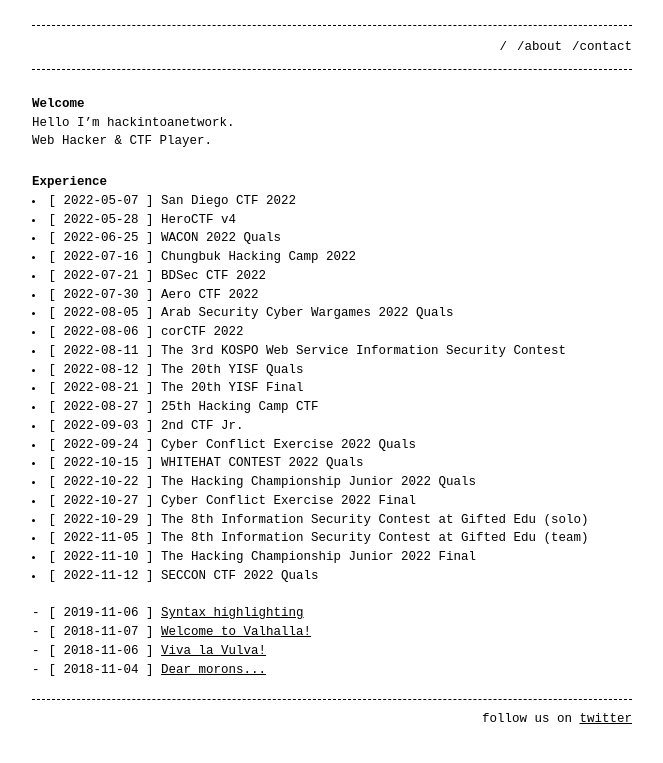
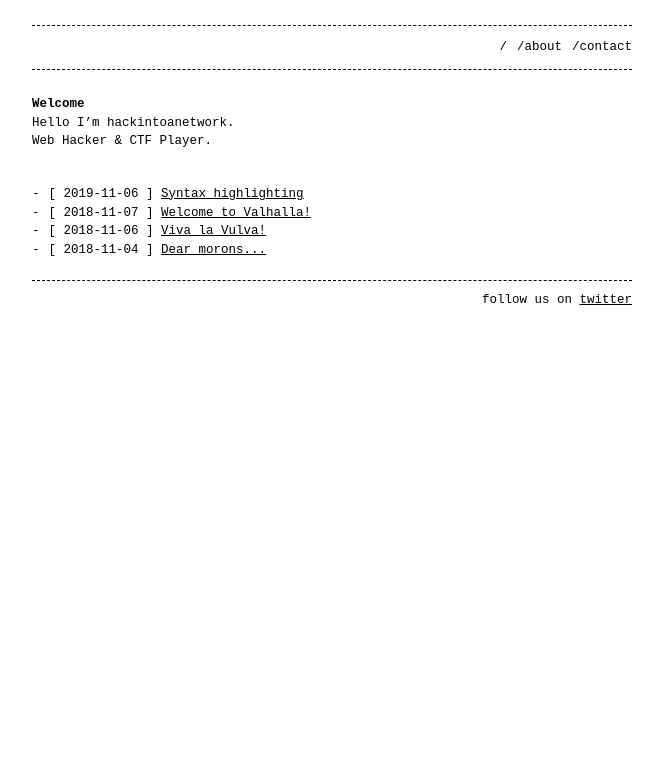
Before and after one commit to hackintoanetwork/hackintoanetwork.github.io, a Jekyll site: the page built from index.md, in a window 1280 px wide. Shown: the top 763 px of the page, without its empty margins (308-971 px from the left). Built offline with Jekyll 4.4.1, drawn with Linux system fonts in a browser that asks for light colours.

Commit message:
Update index.md

```diff
--- a/index.md
+++ b/index.md
@@ -8,27 +8,3 @@ permalink: /
 
 Hello I'm hackintoanetwork.
 Web Hacker & CTF Player.
-
-# Experience
-
-<li>[ 2022-05-07 ] San Diego CTF 2022</li>
-<li>[ 2022-05-28 ] HeroCTF v4</li>
-<li>[ 2022-06-25 ] WACON 2022 Quals</li>
-<li>[ 2022-07-16 ] Chungbuk Hacking Camp 2022</li>
-<li>[ 2022-07-21 ] BDSec CTF 2022</li>
-<li>[ 2022-07-30 ] Aero CTF 2022</li>
-<li>[ 2022-08-05 ] Arab Security Cyber Wargames 2022 Quals</li>
-<li>[ 2022-08-06 ] corCTF 2022</li>
-<li>[ 2022-08-11 ] The 3rd KOSPO Web Service Information Security Contest</li>
-<li>[ 2022-08-12 ] The 20th YISF Quals</li>
-<li>[ 2022-08-21 ] The 20th YISF Final</li>
-<li>[ 2022-08-27 ] 25th Hacking Camp CTF</li>
-<li>[ 2022-09-03 ] 2nd CTF Jr.</li>
-<li>[ 2022-09-24 ] Cyber Conflict Exercise 2022 Quals</li>
-<li>[ 2022-10-15 ] WHITEHAT CONTEST 2022 Quals</li>
-<li>[ 2022-10-22 ] The Hacking Championship Junior 2022 Quals</li>
-<li>[ 2022-10-27 ] Cyber Conflict Exercise 2022 Final</li>
-<li>[ 2022-10-29 ] The 8th Information Security Contest at Gifted Edu (solo)</li>
-<li>[ 2022-11-05 ] The 8th Information Security Contest at Gifted Edu (team)</li>
-<li>[ 2022-11-10 ] The Hacking Championship Junior 2022 Final</li>
-<li>[ 2022-11-12 ] SECCON CTF 2022 Quals</li>
```
